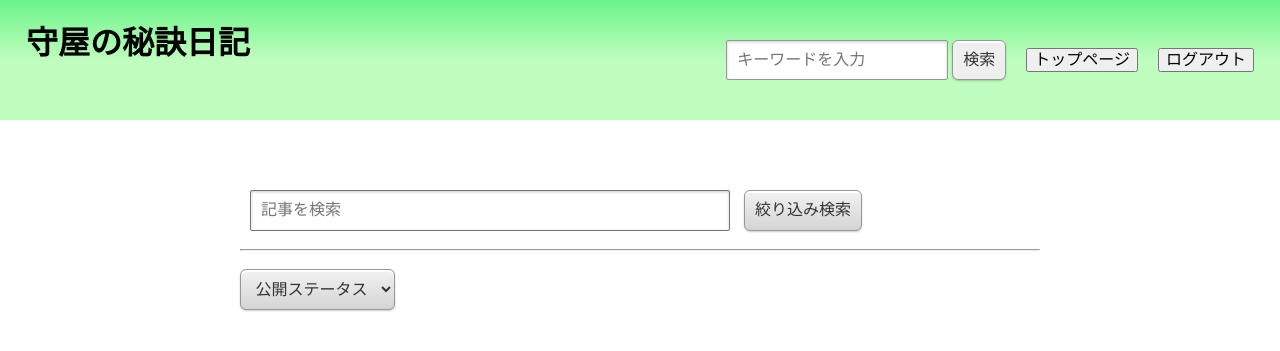
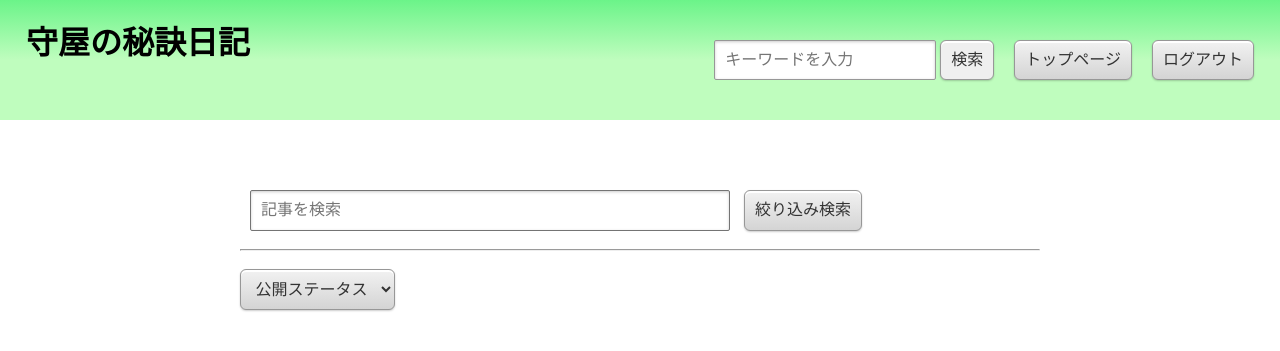
Before and after one commit to kabachan-ms/dblogsite, a Django app: page /Dblog/Mypage_top/ in a window 1280 px wide. Shown: the top 351 px of the page. Run offline with Django 3.2, Linux system fonts and the light colour scheme; the visitor is signed in with stand-in values (Sample User, id 1); data that the repository does not hold is empty.

Commit message:
mypagetopの見た目の修正

```diff
--- a/blogSample/Dblog/templates/Dblog/Mypage_top.html
+++ b/blogSample/Dblog/templates/Dblog/Mypage_top.html
@@ -26,12 +26,12 @@
         </form>
       </li>
       <!-- ＃のところに同じフォルダ内にあるHTMLファイルにリンクする場合は、リンク先のパスに、そのファイル名を記述すればリンクできる らしいです？？？ -->
-      <li><form class="create" action="{% url 'index' %}">
+      <li><form action="{% url 'index' %}">
         {% csrf_token %}
-        <button type="submit" name="toppage_botton">トップページ</button></form></li>
-      <li><form class= "logout" action="{% url 'logout' %}">
+        <button class="common_btn" type="submit" name="toppage_botton">トップページ</button></form></li>
+      <li><form action="{% url 'logout' %}">
         {% csrf_token %}
-        <button type="submit" name="logout_botton">ログアウト</button></form></li><!--ログアウトの処理 settings.pyで指定したページへ遷移-->
+        <button class="common_btn" type="submit" name="logout_botton">ログアウト</button></form></li><!--ログアウトの処理 settings.pyで指定したページへ遷移-->
     </ul>
   </header>
   <main class="box">
```
